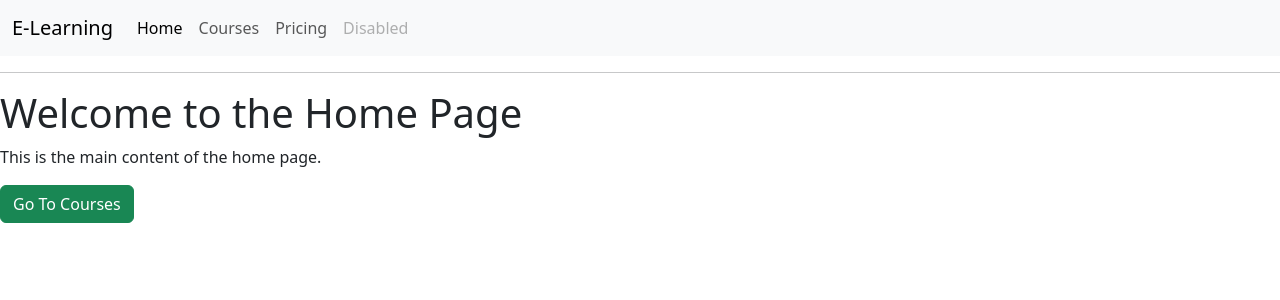
After one commit to amankonnur/E-Learning, a Django app: page /users/home/ in a window 1280 px wide. The commit adds this page. Shown: the top 300 px of the page. Run offline with Django 5.2, Linux system fonts and the light colour scheme.

```diff
--- a/courses/urls.py
+++ b/courses/urls.py
@@ -1,6 +1,7 @@
 from django.urls import path
-from .views import add_course
+from .views import add_course,course_details
 
 urlpatterns = [
+    path('coursedetails/',course_details,name = 'coursedetails'),
     path('addcourse/',add_course,name = 'addcourse')
 ]
--- /dev/null
+++ b/templates/base.html
@@ -0,0 +1,43 @@
+<!DOCTYPE html>
+<html lang="en">
+<head>
+    <meta charset="UTF-8">
+    <meta name="viewport" content="width=device-width, initial-scale=1.0">
+    <title>Document</title>
+    <link href="https://cdn.jsdelivr.net/npm/bootstrap@5.3.8/dist/css/bootstrap.min.css" rel="stylesheet" integrity="sha384-sRIl4kxILFvY47J16cr9ZwB07vP4J8+LH7qKQnuqkuIAvNWLzeN8tE5YBujZqJLB" crossorigin="anonymous">
+    <script src="https://cdn.jsdelivr.net/npm/bootstrap@5.3.8/dist/js/bootstrap.bundle.min.js" integrity="sha384-FKyoEForCGlyvwx9Hj09JcYn3nv7wiPVlz7YYwJrWVcXK/BmnVDxM+D2scQbITxI" crossorigin="anonymous"></script>
+    <link href="https://cdn.jsdelivr.net/npm/bootstrap@5.3.1/dist/css/bootstrap.min.css" rel="stylesheet">
+
+</head>
+<body>
+    <nav class="navbar navbar-expand-lg bg-body-tertiary">
+    <div class="container-fluid">
+        <a class="navbar-brand" href="#">E-Learning</a>
+        <button class="navbar-toggler" type="button" data-bs-toggle="collapse" data-bs-target="#navbarNav" aria-controls="navbarNav" aria-expanded="false" aria-label="Toggle navigation">
+        <span class="navbar-toggler-icon"></span>
+        </button>
+        <div class="collapse navbar-collapse" id="navbarNav">
+        <ul class="navbar-nav">
+            <li class="nav-item">
+            <a class="nav-link active" aria-current="page" href="#">Home</a>
+            </li>
+            <li class="nav-item">
+            <a class="nav-link" href="#">Courses</a>
+            </li>
+            <li class="nav-item">
+            <a class="nav-link" href="#">Pricing</a>
+            </li>
+            <li class="nav-item">
+            <a class="nav-link disabled" aria-disabled="true">Disabled</a>
+            </li>
+        </ul>
+        </div>
+    </div>
+    </nav>
+
+    <hr>
+
+    {% block content %}
+    {% endblock %}
+</body>
+</html>
--- /dev/null
+++ b/templates/home.html
@@ -0,0 +1,12 @@
+{% extends 'base.html' %}
+
+{% block content %}
+
+    <h1>Welcome to the Home Page</h1>
+    <p>This is the main content of the home page.</p>
+
+    <a class="btn btn-success" href="{% url 'coursedetails' %}">Go To Courses</a>
+
+
+
+{% endblock %}
--- a/users/urls.py
+++ b/users/urls.py
@@ -3,5 +3,6 @@ from users import views
 
 
 urlpatterns = [
+    path('home/',views.homeview,name='course_home'),
     path('login/',views.LoginView.as_view(),name='login')
 ]
--- a/users/views.py
+++ b/users/views.py
@@ -3,6 +3,10 @@ from django.views.generic import TemplateView
 from .forms import userForm
 
 # Create your views here.
+
+def homeview(request):
+    return render(request,'home.html',{})
+
 class LoginView(TemplateView):
     template_name = 'users/loginform.html'
     form_class = userForm
```
Also changed, not shown: courses/views.py (+7 -0 lines), templates/courses/course_details.html (added, +27 -0 lines), templates/courses/courseform.html (+6 -10 lines), templates/users/loginform.html (+7 -10 lines), db.sqlite3, media/courses/thumbnails/photogon-warren-valentine-lFE4077V-Nc-unsplash.jpg (added).
